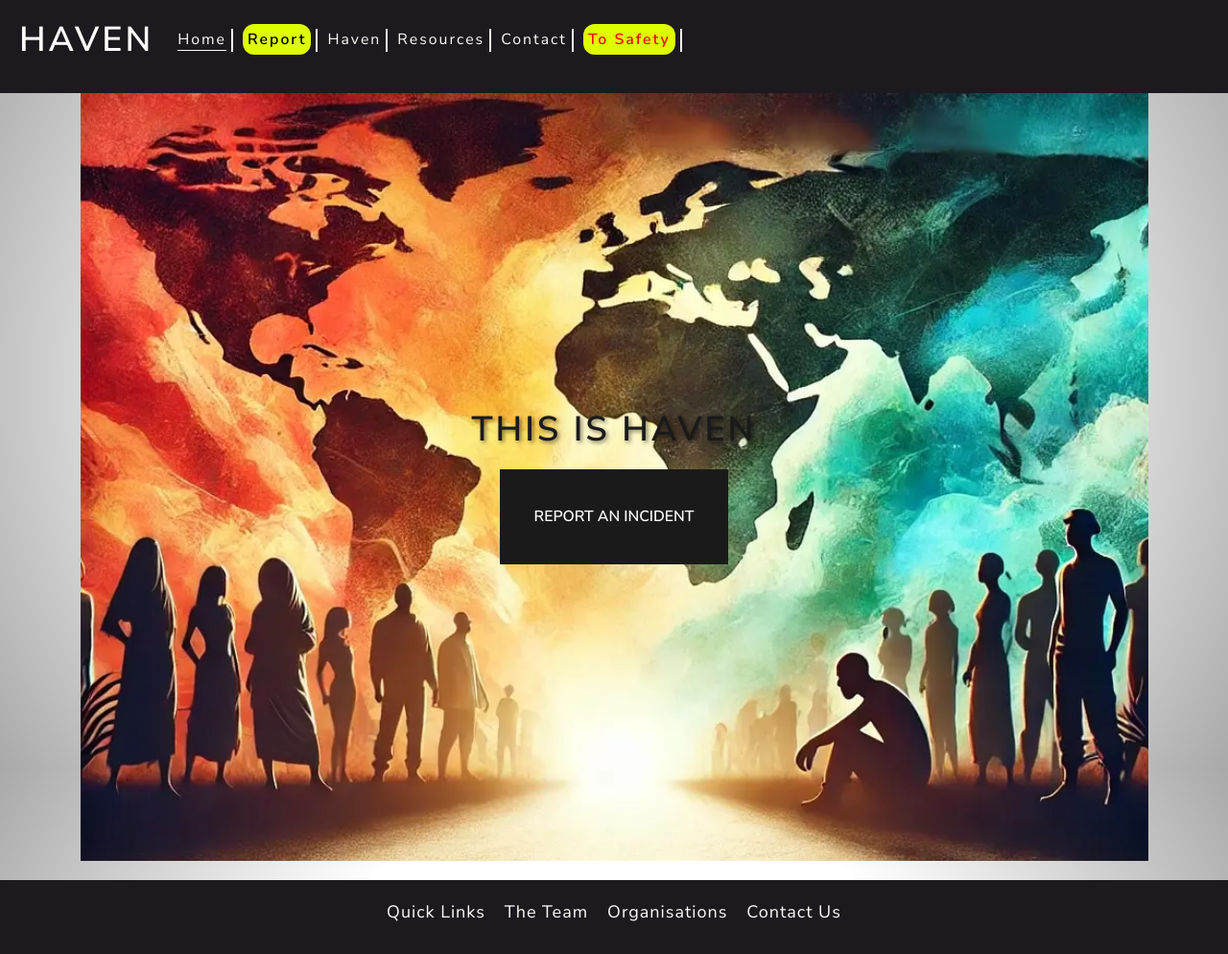
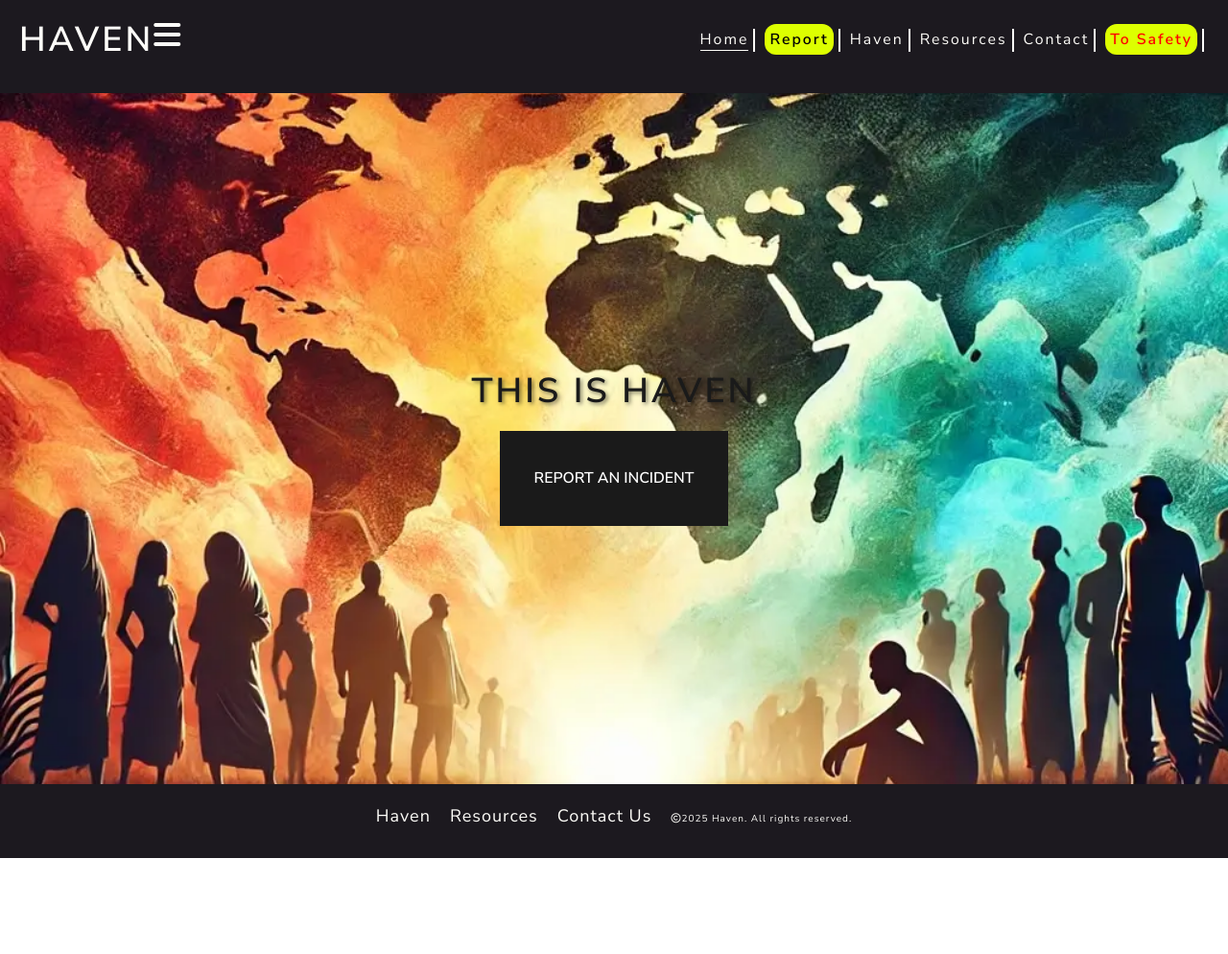
Before and after one commit to mikael-johnsson/hack-jan25-team3, a plain HTML site: page index.html in a window 1280 px wide. Shown: the whole page at 96% size. After the commit the page ends 894 px from the top, so only its background shows below. Drawn offline with nearby package versions, Linux system fonts and the light colour scheme.

Commit message:
resolved styling challenges in nav, footer and padding

```diff
--- a/assets/css/style.css
+++ b/assets/css/style.css
@@ -6,7 +6,7 @@ html, body {
 }
 
 main {
-    min-height: 100vh;
+    min-height: 90vh;
     display: flex;
     flex-direction: column;
 }
@@ -14,6 +14,16 @@ main {
 header, footer {
     background-color: #1C191F;
     color: #FEFDF9;
+}
+
+body {
+    margin: 0;
+    padding: 0;
+    display: flex;
+    flex-direction: column;
+    height: 100%;
+    min-height: 80vh;
+    background: radial-gradient(circle, white 50%, #a9a9a9);
 }
 
 /* Header */
@@ -46,6 +56,24 @@ header a {
 .logo {
     color: #FEFDF9;
     margin: 0;
+}
+
+/* Front page image  */
+
+.hero-container {
+    background-image: url('../images/background.webp');
+    background-size: cover;
+    background-position: center;
+    height: 800px;
+    display: flex;
+    justify-content: center;
+    align-items: center;
+}
+
+.hero-container h1 {
+    padding: 10px;
+    margin: 10px;
+    text-shadow: 2px 2px 4px rgba(0, 0, 0, 0.5);
 }
 
 /* Navigation & toggles - Mobile first  */
@@ -296,16 +324,18 @@ a:hover {
     margin-top: 50px;
     margin-left: 20%;
     margin-right: 20%;
+    margin-bottom: 20px;
     justify-content: center;
     border: 2px solid #3a3a3a;
     border-radius: 25px;
+}
 
 #contact-form {
-        min-width: 200px;
-        max-width: 320px;
+    min-width: 200px;
+    max-width: 320px;
 
     }
-}
+
 /* Footer */
 
 /* Map */
@@ -316,7 +346,6 @@ a:hover {
 
 footer {
     position: relative;
-    margin-top: 20px;
     padding: 20px 0;
     width: 100%;
     text-align: center;
@@ -337,35 +366,6 @@ footer a {
     color: inherit;
     text-decoration: none;
 }
-
-
-body {
-    margin: 0;
-    padding: 0;
-    display: flex;
-    flex-direction: column;
-    height: 100%;
-    min-height: 80vh;
-
-    background: radial-gradient(circle, white 50%, #a9a9a9);
-}
-
-.hero-container {
-    background-image: url('../images/background.webp');
-    background-size: cover;
-    background-position: center;
-    height: 800px;
-    display: flex;
-    justify-content: center;
-    align-items: center;
-}
-
-.hero-container h1 {
-    padding: 10px;
-    margin: 10px;
-    text-shadow: 2px 2px 4px rgba(0, 0, 0, 0.5);
-}
-
 
 /* Media queries */
 @media screen and (min-width: 1200px) {
@@ -405,6 +405,7 @@ body {
     #menu {
         display: flex;
         margin: 5px, 0;
+        justify-content: end;
 
     }
 
--- a/index.html
+++ b/index.html
@@ -24,12 +24,11 @@
     <!-- Header -->
     <header>
         <h1 class="logo">Haven</h1>
-            <div class="burger-container">
             <input type="checkbox" id="nav-mobile-toggle" name="nav-mobile-toggle">
             <label for="nav-mobile-toggle" class="nav-mobile-toggle">
                 <i class="fa-solid fa-bars" aria-hidden="true"></i>
             </label>
-            </div>
+
         <!-- Navbar here -->
         <nav>
             <ul id="menu">
@@ -57,18 +56,19 @@
 
     <main>
 
-    <div class="container">
+        <div class="hero-container">
             <!-- hero image & call to action -->
-            <div class="hero-container">
+            <div>
                 <div class="hero-content text-center">
                     <h1>This is HAVEN</h1>
 
                     <!-- Button to trigger modal -->
-                    <button class="btn btn-primary btn-lg" data-bs-toggle="modal" data-bs-target="#reportModal">Report an Incident</button>
+                    <button class="btn btn-primary btn-lg" data-bs-toggle="modal" data-bs-target="#reportModal">Report
+                        an Incident</button>
 
                 </div>
             </div>
-        </main>
+
         </div>
 
 
@@ -84,7 +84,8 @@
                         <form action="" method="post" enctype='multipart/form-data' id="reportForm">
                             <div id="pageOne" class="page ">
                                 <label for="incidentDescription">Describe what happened</label>
-                    <textarea name="incidentDescription" id="incidentDescription" rows="10" cols="40"></textarea>
+                                <textarea name="incidentDescription" id="incidentDescription" rows="10"
+                                    cols="40"></textarea>
                             </div>
                             <div id="pageTwo" class="page d-none">
                                 <div id="map"></div>
@@ -100,7 +101,9 @@
                         <form action="" method="post" id="reporterForm" class="d-none">
                             <div id="pageFour" class="page d-none">
                                 <h6>Thank you for submitting your report.</h6>
-                    <p>To receive confirmation from our team regarding your report, please select “Yes” and complete the form. If you prefer to remain anonymous and receive no form of correspondence, select "No." Thank you.</p>
+                                <p>To receive confirmation from our team regarding your report, please select “Yes” and
+                                    complete the form. If you prefer to remain anonymous and receive no form of
+                                    correspondence, select "No." Thank you.</p>
                                 <button type="button" class="btn btn-warning" data-bs-dismiss="modal">No</button>
                                 <button class="btn btn-success" id="yesBtn">Yes</button>
                             </div>
@@ -126,14 +129,15 @@
                 </div>
             </div>
         </div>
+    </main>
 
     <!-- Footer -->
-    <footer>
+    <footer class="footer-front-page">
         <ul>
-            <li>Quick Links</li>
-            <li>The Team</li>
-            <li>Organisations</li>
-            <li>Contact Us</li>
+            <li><a href="haven.html">Haven</a></li>
+            <li><a href="resources.html">Resources</a></li>
+            <li><a href="contact.html">Contact Us</a></li>
+            <li><span style="font-size:10px"><i class="fa-regular fa-copyright"></i>2025 Haven. All rights reserved.</span></li>
         </ul>
     </footer>
 
@@ -152,7 +156,7 @@
 
     <!-- Map loader -->
     <script>
-        (g=>{var h,a,k,p="The Google Maps JavaScript API",c="google",l="importLibrary",q="__ib__",m=document,b=window;b=b[c]||(b[c]={});var d=b.maps||(b.maps={}),r=new Set,e=new URLSearchParams,u=()=>h||(h=new Promise(async(f,n)=>{await (a=m.createElement("script"));e.set("libraries",[...r]+"");for(k in g)e.set(k.replace(/[A-Z]/g,t=>"_"+t[0].toLowerCase()),g[k]);e.set("callback",c+".maps."+q);a.src=`https://maps.${c}apis.com/maps/api/js?`+e;d[q]=f;a.onerror=()=>h=n(Error(p+" could not load."));a.nonce=m.querySelector("script[nonce]")?.nonce||"";m.head.append(a)}));d[l]?console.warn(p+" only loads once. Ignoring:",g):d[l]=(f,...n)=>r.add(f)&&u().then(()=>d[l](f,...n))})({
+        (g => { var h, a, k, p = "The Google Maps JavaScript API", c = "google", l = "importLibrary", q = "__ib__", m = document, b = window; b = b[c] || (b[c] = {}); var d = b.maps || (b.maps = {}), r = new Set, e = new URLSearchParams, u = () => h || (h = new Promise(async (f, n) => { await (a = m.createElement("script")); e.set("libraries", [...r] + ""); for (k in g) e.set(k.replace(/[A-Z]/g, t => "_" + t[0].toLowerCase()), g[k]); e.set("callback", c + ".maps." + q); a.src = `https://maps.${c}apis.com/maps/api/js?` + e; d[q] = f; a.onerror = () => h = n(Error(p + " could not load.")); a.nonce = m.querySelector("script[nonce]")?.nonce || ""; m.head.append(a) })); d[l] ? console.warn(p + " only loads once. Ignoring:", g) : d[l] = (f, ...n) => r.add(f) && u().then(() => d[l](f, ...n)) })({
             key: "AIzaSyCFMCipQD60N3DxlokjcK-ehosH6wa_ss4",
             v: "weekly",
         });
```
Also changed, not shown: contact.html (+6 -7 lines), haven.html (+4 -6 lines), resources.html (+4 -6 lines). Lines whose indentation alone changed are shown as unchanged.
